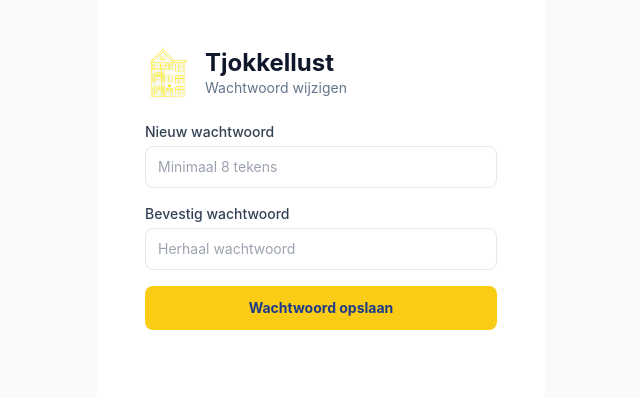
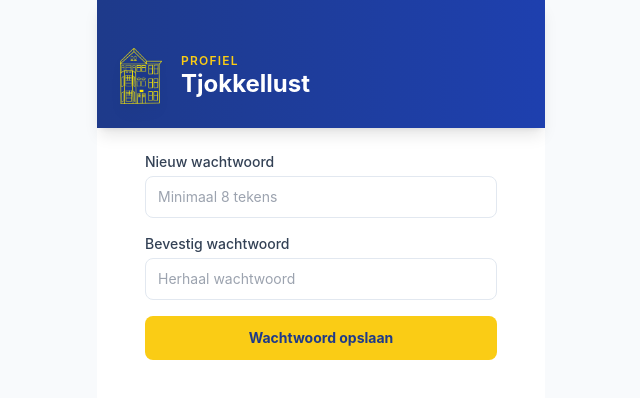
Before and after one commit to Elliot-Archer/vibehouse, a Next.js app: page /wachtwoord in a window 1280 px wide. Shown: the top 398 px of the page, without its empty margins (319-959 px from the left). Built offline with nearby package versions, Linux system fonts and the light colour scheme; no server answers.

Commit message:
Add blue header with logo to profile page

```diff
--- a/src/app/wachtwoord/page.tsx
+++ b/src/app/wachtwoord/page.tsx
@@ -37,14 +37,18 @@ export default function WachtwoordPage() {
   }
 
   return (
-    <div className="px-4 pt-12 pb-8 max-w-sm mx-auto">
-      <div className="flex items-center gap-3 mb-6">
-        <img src="/logo.png" alt="Tjokkellust" className="w-12 h-12 object-contain drop-shadow" />
-        <div>
-          <h1 className="text-2xl font-bold text-slate-900 leading-tight">Tjokkellust</h1>
-          <p className="text-sm text-slate-500">Wachtwoord wijzigen</p>
+    <div className="flex flex-col min-h-full">
+      <header className="bg-gradient-to-r from-secondary-900 to-secondary-800 px-4 pt-12 pb-6 shadow-lg">
+        <div className="flex items-center gap-3">
+          <img src="/logo.png" alt="Tjokkellust" className="w-14 h-14 object-contain drop-shadow-lg" />
+          <div>
+            <p className="text-primary-400 text-xs font-semibold uppercase tracking-widest">Profiel</p>
+            <h1 className="text-2xl font-bold text-white leading-tight">Tjokkellust</h1>
+          </div>
         </div>
-      </div>
+      </header>
+
+    <div className="px-4 pt-6 pb-8 max-w-sm mx-auto w-full">
 
       {success ? (
         <div className="bg-green-50 border border-green-200 rounded-xl p-4 text-center">
@@ -99,5 +103,6 @@ export default function WachtwoordPage() {
         </form>
       )}
     </div>
+    </div>
   )
 }
```
